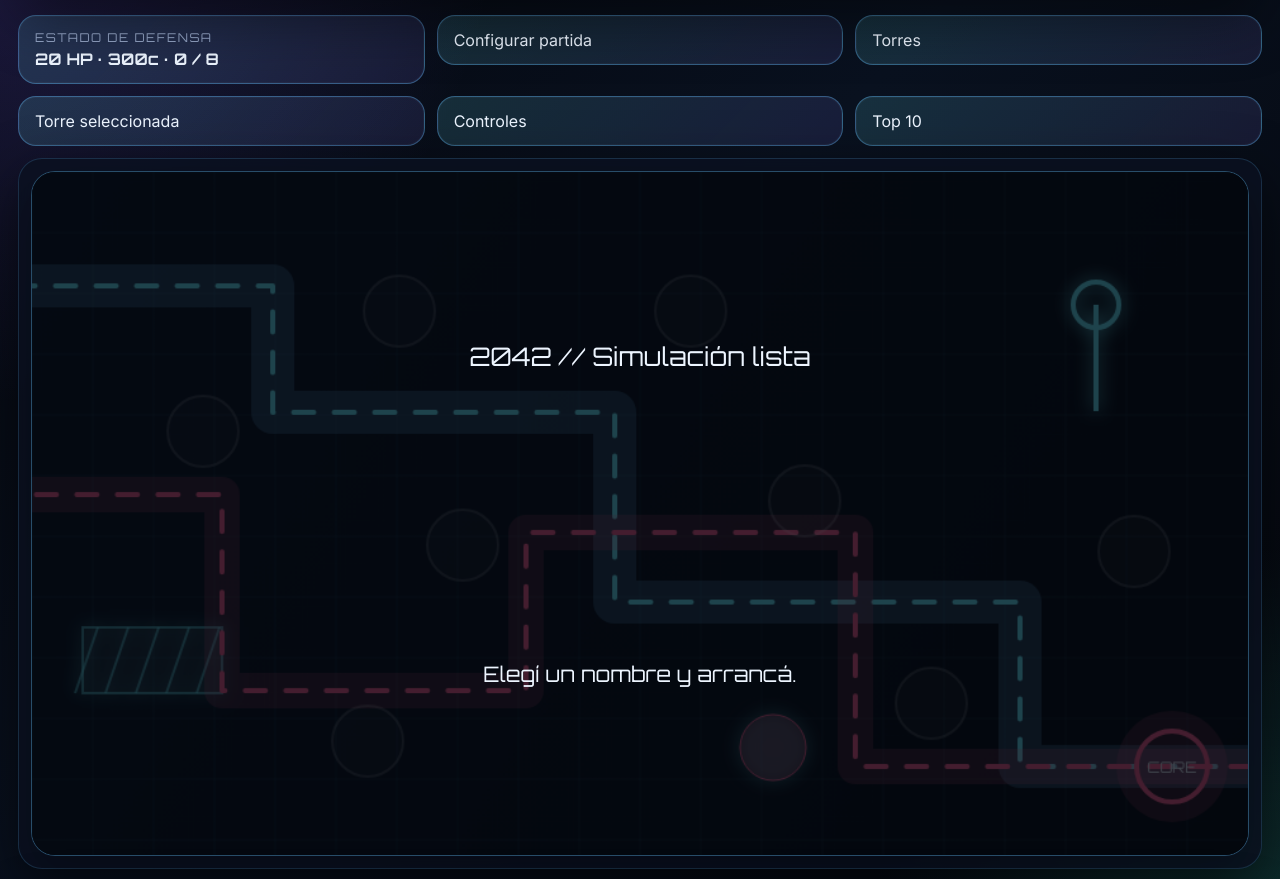
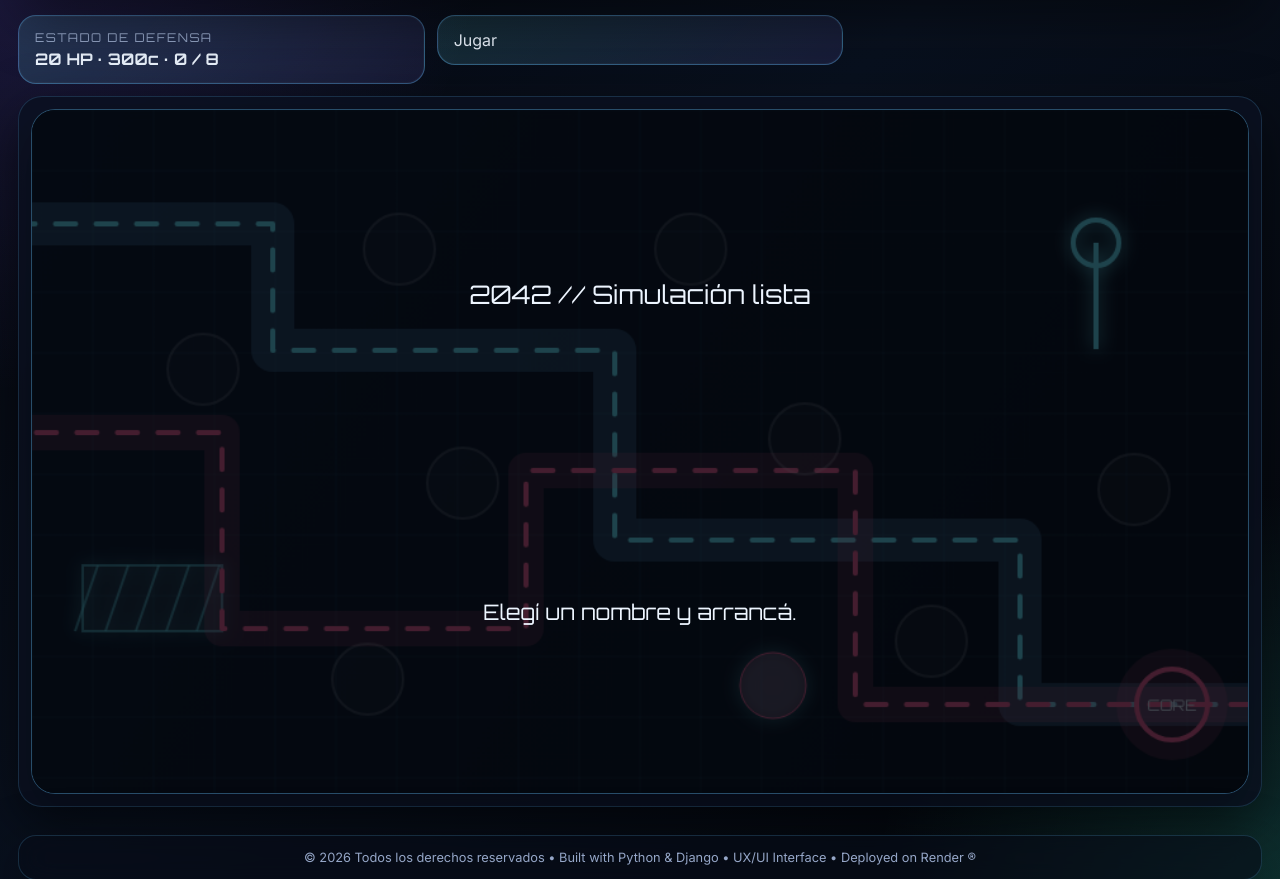
Before and after one commit to lu-developer476/2042, a Django app: page / in a window 1280 px wide. Shown: the part 94-973 px from the top of the page. Run offline with Django 5.2, Linux system fonts and the light colour scheme; data that the repository does not hold is empty.

Commit message:
Group game controls under play dialog (#15)

```diff
--- a/game/static/game/css/styles.css
+++ b/game/static/game/css/styles.css
@@ -577,6 +577,29 @@ td { color: var(--muted); }
   font-family: 'Orbitron', sans-serif;
 }
 
+.play-dialog-card {
+  display: grid;
+  gap: 16px;
+}
+
+.play-dialog-section {
+  display: grid;
+  gap: 12px;
+  padding: 14px;
+  border: 1px solid var(--line);
+  border-radius: 18px;
+  background: rgba(255, 255, 255, 0.04);
+}
+
+.play-dialog-section h3 {
+  margin: 0;
+  color: var(--cyan);
+  font-family: 'Orbitron', sans-serif;
+  font-size: 0.95rem;
+  letter-spacing: 0.08em;
+  text-transform: uppercase;
+}
+
 .dialog-close {
   position: absolute;
   top: 12px;
--- a/game/static/game/js/game.js
+++ b/game/static/game/js/game.js
@@ -17,6 +17,7 @@ const comboValue = document.getElementById('combo-value');
 const speedValue = document.getElementById('speed-value');
 const scenarioValue = document.getElementById('scenario-value');
 const scenarioPicker = document.getElementById('scenario-picker');
+const playDialog = document.getElementById('play-dialog');
 
 const hud = {
   hp: document.getElementById('hp-value'),
@@ -624,6 +625,7 @@ function startGame() {
   nextWaveButton.disabled = false;
   pauseButton.disabled = false;
   startButton.disabled = true;
+  if (playDialog?.open) playDialog.close();
   renderScenarioPicker();
 }
 
--- a/game/static/game/js/preferences.js
+++ b/game/static/game/js/preferences.js
@@ -3,7 +3,7 @@ const translations = {
     brandKicker: 'SECTOR CORE //', navPlay: 'Jugar', navLeaderboard: 'Ranking', navAdmin: 'Admin', themeToggle: 'Modo oscuro/Modo claro',
     heroEyebrow: 'Defensa táctica futurista', heroTitle: 'Protegé el núcleo. Resistí hasta el colapso de la oleada final.',
     heroCopy: 'Colocá torres en nodos predefinidos, mejoralas hasta nivel 5 y detené drones, tanques mecánicos y señales fantasma. Ahora contás con habilidades tácticas, combo de bajas, velocidad x2 y vista previa de amenazas.',
-    pilotName: 'Nombre del piloto', pilotPlaceholder: 'Ej: Lu', startSimulation: 'Iniciar simulación', loginCopy: 'No requiere login. El ranking guarda nombre, score, oleadas y bajas.',
+    pilotName: 'Nombre del piloto', pilotPlaceholder: 'Ej: Lu', startSimulation: 'Confirmar partida y jugar', loginCopy: 'No requiere login. El ranking guarda nombre, score, oleadas y bajas.',
     credits: 'Créditos', wave: 'Oleada', kills: 'Bajas', startWave: 'Iniciar oleada', pause: 'Pausar', resume: 'Reanudar', restart: 'Reiniciar',
     nextThreat: 'Próxima amenaza', combo: 'Combo táctico', speed: 'Velocidad', speedToggle: 'Velocidad x2', towers: 'Torres', shopHelp: 'Click en un nodo libre para construir la torre seleccionada.', selectedTower: 'Torre seleccionada', selectedHelp: 'Seleccioná una torre ya construida para ver stats, nivel y mejora siguiente.', fullLeaderboard: 'Ver ranking completo', emptyLeaderboard: 'Todavía no hay registros. Sé el primero en romper la simulación.',
     empAbility: 'EMP global (160c)', repairAbility: 'Reparar core (120c)', overclockAbility: 'Overclock torre (90c)',
@@ -12,7 +12,7 @@ const translations = {
     brandKicker: 'SECTOR CORE //', navPlay: 'Play', navLeaderboard: 'Leaderboard', navAdmin: 'Admin', themeToggle: 'Dark mode/Light mode',
     heroEyebrow: 'Futuristic tactical defense', heroTitle: 'Protect the core. Survive until the final wave collapses.',
     heroCopy: 'Place towers on fixed nodes, upgrade them to level 5, and stop drones, mech tanks, and ghost signals. You now have tactical abilities, kill combos, x2 speed, and threat previews.',
-    pilotName: 'Pilot name', pilotPlaceholder: 'Ex: Lu', startSimulation: 'Start simulation', loginCopy: 'No login required. The leaderboard stores name, score, waves, and kills.',
+    pilotName: 'Pilot name', pilotPlaceholder: 'Ex: Lu', startSimulation: 'Confirm match and play', loginCopy: 'No login required. The leaderboard stores name, score, waves, and kills.',
     credits: 'Credits', wave: 'Wave', kills: 'Kills', startWave: 'Start wave', pause: 'Pause', resume: 'Resume', restart: 'Restart',
     nextThreat: 'Next threat', combo: 'Tactical combo', speed: 'Speed', speedToggle: 'Speed x2', towers: 'Towers', shopHelp: 'Click an empty node to build the selected tower.', selectedTower: 'Selected tower', selectedHelp: 'Select a built tower to inspect stats, level, and the next upgrade.', fullLeaderboard: 'See full leaderboard', emptyLeaderboard: 'No records yet. Be the first to break the simulation.',
     empAbility: 'Global EMP (160c)', repairAbility: 'Repair core (120c)', overclockAbility: 'Overclock tower (90c)',
--- a/game/templates/game/home.html
+++ b/game/templates/game/home.html
@@ -29,8 +29,14 @@
     </dialog>
   </div>
   <aside class="sidebar command-sidebar" aria-label="Consola lateral de comando">
-    <button class="panel-trigger" type="button" data-dialog-target="setup-dialog" aria-haspopup="dialog">Configurar partida</button>
-    <dialog id="setup-dialog" class="info-dialog"><section class="card setup-card dialog-card" aria-label="Configuración de partida"><button class="dialog-close" type="button" data-dialog-close aria-label="Cerrar">×</button>
+    <button class="panel-trigger" type="button" data-dialog-target="play-dialog" aria-haspopup="dialog">Jugar</button>
+    <dialog id="play-dialog" class="info-dialog">
+      <section class="card play-dialog-card dialog-card" aria-label="Panel de juego">
+        <button class="dialog-close" type="button" data-dialog-close aria-label="Cerrar">×</button>
+        <h2>Jugar</h2>
+
+        <div class="play-dialog-section" aria-label="Configuración de partida">
+          <h3>Configurar partida</h3>
           <div class="setup-fields">
             <label class="label" for="player-name" data-i18n="pilotName">Nombre del piloto</label>
             <input id="player-name" class="input" type="text" maxlength="30" placeholder="Ej: Lu" data-i18n-placeholder="pilotPlaceholder" />
@@ -38,26 +44,26 @@
               <label class="label">Escenario</label>
               <div id="scenario-picker" class="scenario-picker"></div>
             </div>
-        <button id="start-game" class="button primary" data-i18n="startSimulation">Iniciar simulación</button>
+            <button id="start-game" class="button primary" data-i18n="startSimulation">Confirmar partida y jugar</button>
             <p class="microcopy" data-i18n="loginCopy">No requiere login. El ranking guarda nombre, score, oleadas y bajas.</p>
           </div>
-    </section></dialog>
+        </div>
 
-    <button class="panel-trigger" type="button" data-dialog-target="towers-dialog" aria-haspopup="dialog">Torres</button>
-    <dialog id="towers-dialog" class="info-dialog"><section class="card dialog-card" aria-label="Torres"><button class="dialog-close" type="button" data-dialog-close aria-label="Cerrar">×</button>
+        <div class="play-dialog-section" aria-label="Torres">
+          <h3>Torres</h3>
           <div id="tower-shop" class="tower-shop"></div>
           <p class="microcopy" data-i18n="shopHelp">Click en un nodo libre para construir la torre seleccionada.</p>
-    </section></dialog>
+        </div>
 
-    <button class="panel-trigger" type="button" data-dialog-target="selected-dialog" aria-haspopup="dialog">Torre seleccionada</button>
-    <dialog id="selected-dialog" class="info-dialog"><section class="card dialog-card" aria-label="Torre seleccionada"><button class="dialog-close" type="button" data-dialog-close aria-label="Cerrar">×</button>
+        <div class="play-dialog-section" aria-label="Torre seleccionada">
+          <h3>Torre seleccionada</h3>
           <div id="selected-tower-panel" class="selected-tower-panel">
             <p class="microcopy" data-i18n="selectedHelp">Seleccioná una torre ya construida para ver stats, nivel y mejora siguiente.</p>
           </div>
-    </section></dialog>
+        </div>
 
-    <button class="panel-trigger" type="button" data-dialog-target="controls-dialog" aria-haspopup="dialog">Controles</button>
-    <dialog id="controls-dialog" class="info-dialog"><section class="card controls-card dialog-card" aria-label="Controles de partida"><button class="dialog-close" type="button" data-dialog-close aria-label="Cerrar">×</button>
+        <div class="play-dialog-section controls-card" aria-label="Controles de partida">
+          <h3>Controles</h3>
           <div class="controls-row">
             <button id="next-wave" class="button primary" disabled data-i18n="startWave">Iniciar oleada</button>
             <button id="pause-game" class="button ghost" disabled data-i18n="pause">Pausar</button>
@@ -70,22 +76,9 @@
             <button id="repair-ability" class="button ability" disabled data-i18n="repairAbility">Reparar core (120c)</button>
             <button id="overclock-ability" class="button ability" disabled data-i18n="overclockAbility">Overclock torre (90c)</button>
           </div>
-    </section></dialog>
-
-    <button class="panel-trigger" type="button" data-dialog-target="ranking-dialog" aria-haspopup="dialog">Top 10</button>
-    <dialog id="ranking-dialog" class="info-dialog"><section class="card leaderboard-card dialog-card" aria-label="Top 10"><button class="dialog-close" type="button" data-dialog-close aria-label="Cerrar">×</button>
-      <div id="leaderboard-list" class="leaderboard-list">
-        {% for entry in top_entries %}
-          <div class="leaderboard-row">
-            <span>{{ forloop.counter }}. {{ entry.player_name }}</span>
-            <strong>{{ entry.score }}</strong>
         </div>
-        {% empty %}
-          <p class="microcopy" data-i18n="emptyLeaderboard">Todavía no hay registros. Sé el primero en romper la simulación.</p>
-        {% endfor %}
-      </div>
-      <a class="text-link" href="{% url 'leaderboard' %}" data-i18n="fullLeaderboard">Ver ranking completo</a>
-    </section></dialog>
+      </section>
+    </dialog>
   </aside>
 
   <section class="game-panel board-only" aria-label="Tablero de juego">
```
Lines whose indentation alone changed are shown as unchanged.
